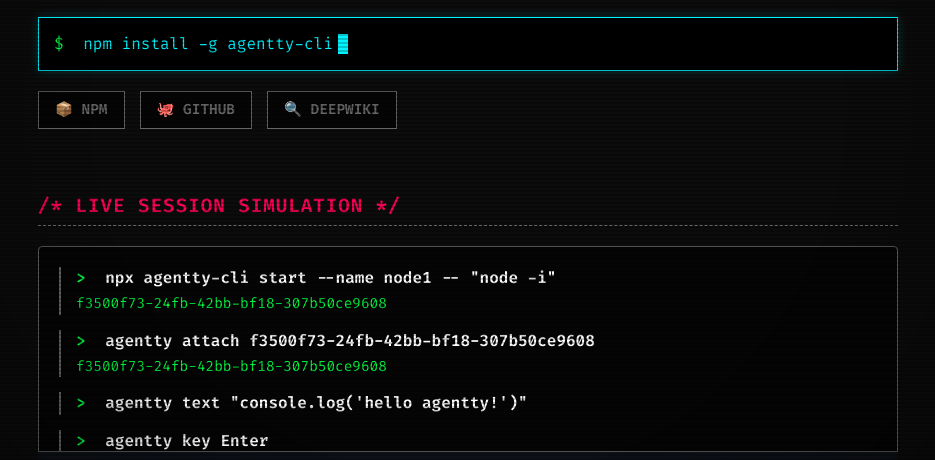
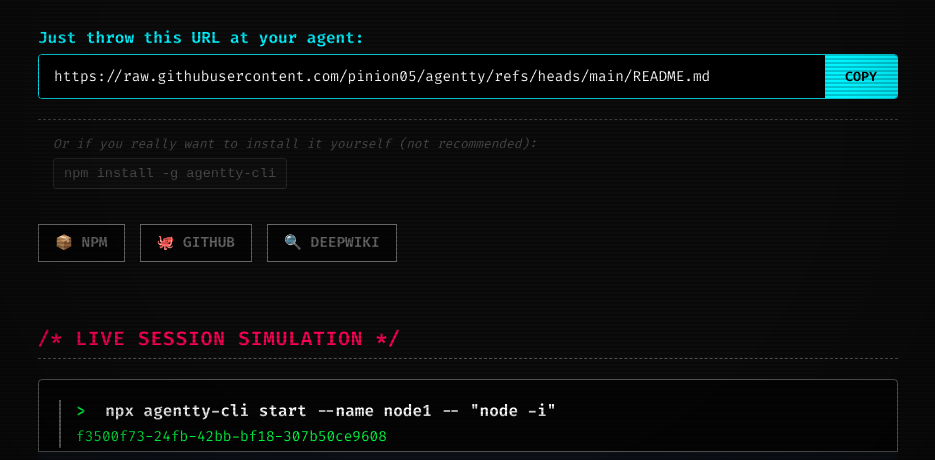
Before and after one commit to pinion05/agentty, a website: page docs/index.html in a window 1280 px wide. Shown: the part 296-756 px from the top of the page, without its empty margins (172-1107 px from the left). Drawn offline with Linux system fonts and the light colour scheme.

Commit message:
docs: redesign hero with agent-first install instructions

```diff
--- a/docs/index.html
+++ b/docs/index.html
@@ -42,8 +42,17 @@
                     <p data-en="Give them a real terminal to control <code>vim</code>, <code>python</code>, and <code>ssh</code>." data-ko="<code>vim</code>, <code>python</code>, <code>ssh</code> 등을 제어할 수 있는 진짜 터미널을 제공하세요.">Give them a real terminal to control <code>vim</code>, <code>python</code>, and <code>ssh</code>.</p>
                 </div>
 
-                <div class="command-box">
-                    <span class="prompt">$</span> npm install -g agentty-cli<span class="cursor">_</span>
+                <div class="agent-context-box">
+                    <p class="caption" data-en="Just throw this URL at your agent:" data-ko="에이전트에게 대충 던지세요:">Just throw this URL at your agent:</p>
+                    <div class="url-copy-row">
+                        <input type="text" readonly value="https://raw.githubusercontent.com/pinion05/agentty/refs/heads/main/README.md" id="context-url">
+                        <button onclick="copyContext()" class="btn-copy" id="copy-btn">COPY</button>
+                    </div>
+                </div>
+
+                <div class="manual-install-box">
+                    <p class="caption-dim" data-en="Or if you really want to install it yourself (not recommended):" data-ko="굳이 직접 설치하고 싶다면? (비추천):">Or if you really want to install it yourself (not recommended):</p>
+                    <code class="cmd-dim">npm install -g agentty-cli</code>
                 </div>
 
                 <div class="link-group">
@@ -216,6 +225,20 @@
             updateContent();
         }
 
+        function copyContext() {
+            const copyText = document.getElementById("context-url");
+            copyText.select();
+            copyText.setSelectionRange(0, 99999); // For mobile devices
+            navigator.clipboard.writeText(copyText.value);
+
+            const btn = document.getElementById("copy-btn");
+            const originalText = btn.innerText;
+            btn.innerText = "COPIED!";
+            setTimeout(() => {
+                btn.innerText = originalText;
+            }, 2000);
+        }
+
         // Initialize
         updateContent();
     </script>
--- a/docs/style.css
+++ b/docs/style.css
@@ -81,9 +81,34 @@
 /* Sections */
 .section { margin-bottom: 4rem; }
 .hero-msg p { font-size: 1.1rem; color: #ccc; margin-bottom: 10px; }
-.command-box {
-    background: #000; border: 1px solid var(--cyan); padding: 15px; margin-top: 20px;
-    color: var(--cyan); box-shadow: 0 0 10px rgba(0, 243, 255, 0.2);
+
+/* NEW AGENT FIRST STYLES */
+.agent-context-box {
+    margin-top: 30px; margin-bottom: 10px;
+}
+.caption {
+    color: var(--cyan); font-weight: bold; margin-bottom: 5px; font-size: 1rem;
+}
+.url-copy-row {
+    display: flex; gap: 0; border: 1px solid var(--cyan); border-radius: 4px; overflow: hidden;
+}
+.url-copy-row input {
+    background: #000; color: #fff; border: none; padding: 12px 15px; font-family: var(--font-stack); font-size: 0.9rem; flex: 1; outline: none;
+}
+.btn-copy {
+    background: var(--cyan); color: #000; border: none; padding: 0 20px; font-weight: bold; cursor: pointer; font-family: var(--font-stack); transition: background 0.2s;
+}
+.btn-copy:hover { background: #fff; }
+
+.manual-install-box {
+    margin-top: 20px; padding: 15px; border-top: 1px dashed var(--dim); opacity: 0.7; transition: opacity 0.2s;
+}
+.manual-install-box:hover { opacity: 1; }
+.caption-dim {
+    color: var(--dim); font-size: 0.8rem; margin-bottom: 5px; font-style: italic;
+}
+.cmd-dim {
+    color: var(--dim); background: #111; padding: 5px 10px; border-radius: 3px; font-size: 0.85rem; border: 1px solid #333; display: inline-block;
 }
 
 /* LINK GROUP */
```
